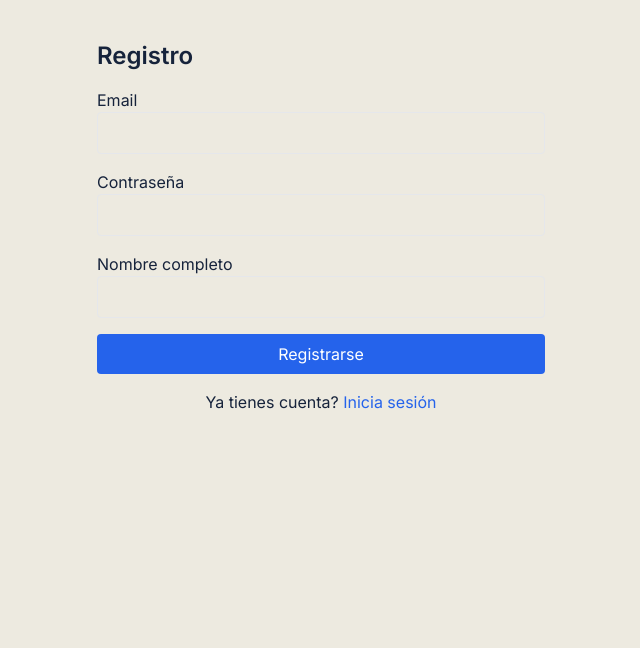
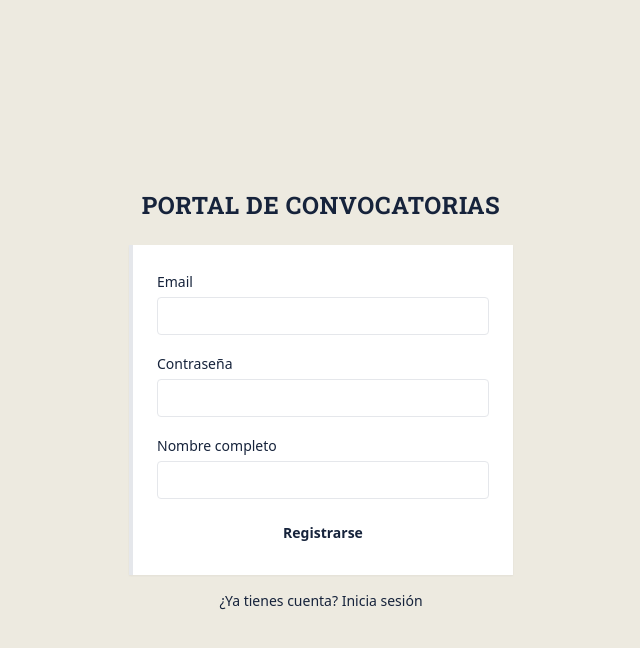
Before and after one commit to juanforo31/portal-convocatorias-secop, a React (Vite) app in the folder frontend/: page /register in a window 1280 px wide. Shown: the top 648 px of the page, without its empty margins (319-959 px from the left). Built offline with nearby package versions, Linux system fonts and the light colour scheme.

Commit message:
style: aplicar dirección visual gaceta/expediente a Login y Register

```diff
--- a/frontend/src/pages/Login.jsx
+++ b/frontend/src/pages/Login.jsx
@@ -13,8 +13,7 @@ export default function Login({ onLogin }) {
     setError('')
     try {
       const response = await axios.post('/auth/login', { email, password })
-      const { access_token } = response.data
-      localStorage.setItem('token', access_token)
+      localStorage.setItem('token', response.data.access_token)
       onLogin()
       navigate('/')
     } catch (err) {
@@ -23,37 +22,47 @@ export default function Login({ onLogin }) {
   }
 
   return (
-    <div className="max-w-md mx-auto mt-10">
-      <h1 className="text-2xl font-bold mb-4">Iniciar sesión</h1>
-      <form onSubmit={handleSubmit} className="space-y-4">
+    <div className="flex min-h-screen items-center justify-center bg-paper px-4">
+      <div className="w-full max-w-sm">
+        <h1 className="mb-6 text-center font-display text-2xl font-bold uppercase tracking-wide text-ink-navy">
+          Portal de Convocatorias
+        </h1>
+        <form onSubmit={handleSubmit} className="space-y-4 border-l-4 border-gold bg-white p-6 shadow-sm">
           <div>
-          <label className="block text-sm font-medium">Email</label>
+            <label className="font-sans text-sm font-medium text-ink-navy">Email</label>
             <input
               type="email"
               value={email}
               onChange={(e) => setEmail(e.target.value)}
               required
-            className="w-full border rounded px-3 py-2"
+              className="mt-1 w-full rounded border border-ink-navy/30 px-3 py-2 font-sans text-sm"
             />
           </div>
           <div>
-          <label className="block text-sm font-medium">Contraseña</label>
+            <label className="font-sans text-sm font-medium text-ink-navy">Contraseña</label>
             <input
               type="password"
               value={password}
               onChange={(e) => setPassword(e.target.value)}
               required
-            className="w-full border rounded px-3 py-2"
+              className="mt-1 w-full rounded border border-ink-navy/30 px-3 py-2 font-sans text-sm"
             />
           </div>
-        {error && <p className="text-red-500">{error}</p>}
-        <button type="submit" className="w-full bg-blue-600 text-white py-2 rounded">
-          Entrar
+          {error && <p className="font-sans text-sm text-stamp-red">{error}</p>}
+          <button
+            type="submit"
+            className="w-full rounded bg-ink-navy py-2 font-sans text-sm font-semibold text-paper hover:bg-gold"
+          >
+            Iniciar sesión
           </button>
         </form>
-      <p className="mt-4 text-center">
-        No tienes cuenta? <Link to="/register" className="text-blue-600">Regístrate</Link>
+        <p className="mt-4 text-center font-sans text-sm text-ink-navy">
+          ¿No tienes cuenta?{' '}
+          <Link to="/register" className="font-medium text-gold hover:underline">
+            Regístrate
+          </Link>
         </p>
+      </div>
     </div>
   )
 }
--- a/frontend/src/pages/Register.jsx
+++ b/frontend/src/pages/Register.jsx
@@ -24,25 +24,56 @@ export default function Register({ onRegister }) {
   }
 
   return (
-    <div className="max-w-md mx-auto mt-10">
-      <h1 className="text-2xl font-bold mb-4">Registro</h1>
-      <form onSubmit={handleSubmit} className="space-y-4">
+    <div className="flex min-h-screen items-center justify-center bg-paper px-4">
+      <div className="w-full max-w-sm">
+        <h1 className="mb-6 text-center font-display text-2xl font-bold uppercase tracking-wide text-ink-navy">
+          Portal de Convocatorias
+        </h1>
+        <form onSubmit={handleSubmit} className="space-y-4 border-l-4 border-gold bg-white p-6 shadow-sm">
           <div>
-          <label>Email</label>
-          <input type="email" value={email} onChange={(e) => setEmail(e.target.value)} required className="w-full border rounded px-3 py-2" />
+            <label className="font-sans text-sm font-medium text-ink-navy">Email</label>
+            <input
+              type="email"
+              value={email}
+              onChange={(e) => setEmail(e.target.value)}
+              required
+              className="mt-1 w-full rounded border border-ink-navy/30 px-3 py-2 font-sans text-sm"
+            />
           </div>
           <div>
-          <label>Contraseña</label>
-          <input type="password" value={password} onChange={(e) => setPassword(e.target.value)} required className="w-full border rounded px-3 py-2" />
+            <label className="font-sans text-sm font-medium text-ink-navy">Contraseña</label>
+            <input
+              type="password"
+              value={password}
+              onChange={(e) => setPassword(e.target.value)}
+              required
+              className="mt-1 w-full rounded border border-ink-navy/30 px-3 py-2 font-sans text-sm"
+            />
           </div>
           <div>
-          <label>Nombre completo</label>
-          <input type="text" value={fullName} onChange={(e) => setFullName(e.target.value)} className="w-full border rounded px-3 py-2" />
+            <label className="font-sans text-sm font-medium text-ink-navy">Nombre completo</label>
+            <input
+              type="text"
+              value={fullName}
+              onChange={(e) => setFullName(e.target.value)}
+              className="mt-1 w-full rounded border border-ink-navy/30 px-3 py-2 font-sans text-sm"
+            />
           </div>
-        {error && <p className="text-red-500">{error}</p>}
-        <button type="submit" className="w-full bg-blue-600 text-white py-2 rounded">Registrarse</button>
+          {error && <p className="font-sans text-sm text-stamp-red">{error}</p>}
+          <button
+            type="submit"
+            className="w-full rounded bg-ink-navy py-2 font-sans text-sm font-semibold text-paper hover:bg-gold"
+          >
+            Registrarse
+          </button>
         </form>
-      <p className="mt-4 text-center">Ya tienes cuenta? <Link to="/login" className="text-blue-600">Inicia sesión</Link></p>
+        <p className="mt-4 text-center font-sans text-sm text-ink-navy">
+          ¿Ya tienes cuenta?{' '}
+          <Link to="/login" className="font-medium text-gold hover:underline">
+            Inicia sesión
+          </Link>
+        </p>
+      </div>
     </div>
   )
 }
```
Lines whose indentation alone changed are shown as unchanged.
